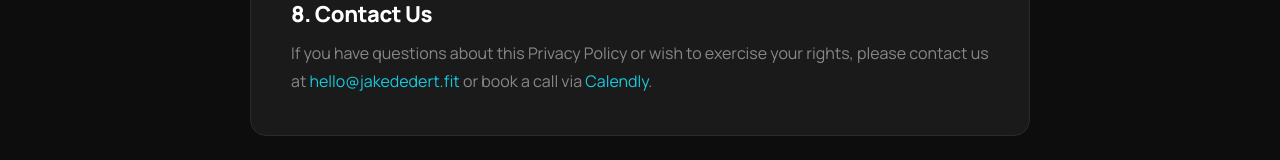
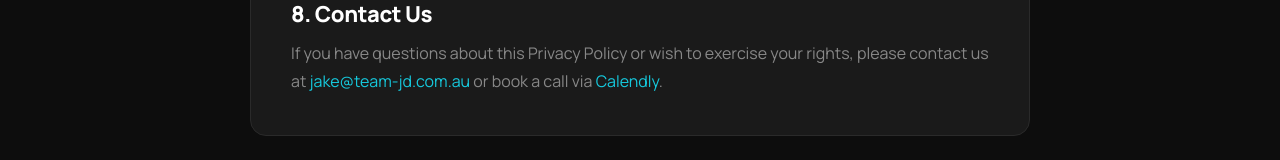
Before and after one commit to akhileshboda/TeamJD, a React (Vite) app in the folder site/client/: page /privacy in a window 1280 px wide. Shown: the part 2171-2331 px from the top of the page. Built offline with nearby package versions, Linux system fonts and the light colour scheme; no server answers.

Commit message:
Update contact email address
Replace jake@jakededert.fit with jake@team-jd.com.au across Contact and Privacy pages.

```diff
--- a/site/client/src/pages/Contact.jsx
+++ b/site/client/src/pages/Contact.jsx
@@ -141,7 +141,7 @@ export default function Contact() {
                 </p>
 
                 <form
-                  action="mailto:hello@jakededert.fit"
+                  action="mailto:jake@team-jd.com.au"
                   method="POST"
                   encType="text/plain"
                   style={{ display: 'flex', flexDirection: 'column', gap: '1.25rem' }}
--- a/site/client/src/pages/Privacy.jsx
+++ b/site/client/src/pages/Privacy.jsx
@@ -149,8 +149,8 @@ export default function Privacy() {
                 <p>
                   If you have questions about this Privacy Policy or wish to exercise your
                   rights, please contact us at{' '}
-                  <a href="mailto:hello@jakededert.fit" style={{ color: 'var(--color-accent)' }}>
-                    hello@jakededert.fit
+                  <a href="mailto:jake@team-jd.com.au" style={{ color: 'var(--color-accent)' }}>
+                    jake@team-jd.com.au
                   </a>{' '}
                   or book a call via{' '}
                   <a
```
